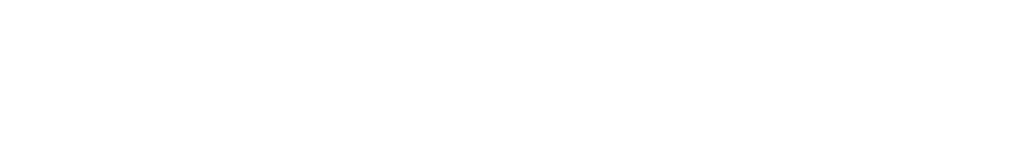
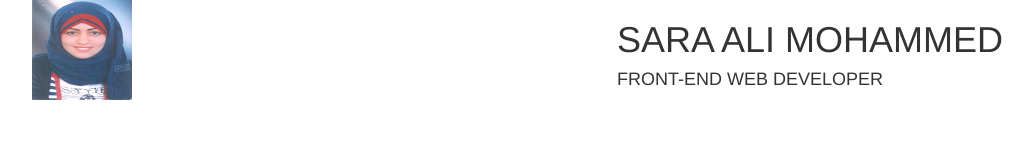
Before and after one commit to SaraAliMohammed/PortfolioProject, a plain HTML site: page index.html in a window 1280 px wide. Shown: the whole page, without its empty margins (38-1071 px from the left). Drawn offline with Linux system fonts and the light colour scheme.

Commit message:
Add header

```diff
--- a/index.html
+++ b/index.html
@@ -13,7 +13,24 @@
     <script src="js/bootstrap.min.js"></script>
 </head>
 <body>
+    <div class="container">
 
+        <!--Start Header -->
+        <header class="row">
+
+            <div class="col-md-6">
+                <img src="images/sara.png" alt="MyPersonalPhoto" class="img-responsive title-photo" />
+            </div>
+
+            <div class="col-md-6 text-uppercase title">
+                <h1 class="title-super text-thin">Sara Ali Mohammed</h1>
+                <h4>Front-end Web Developer</h4>
+            </div>
+
+        </header>
+        <!--End Header -->
+
+     </div>
 
 </body>
 </html>
```
